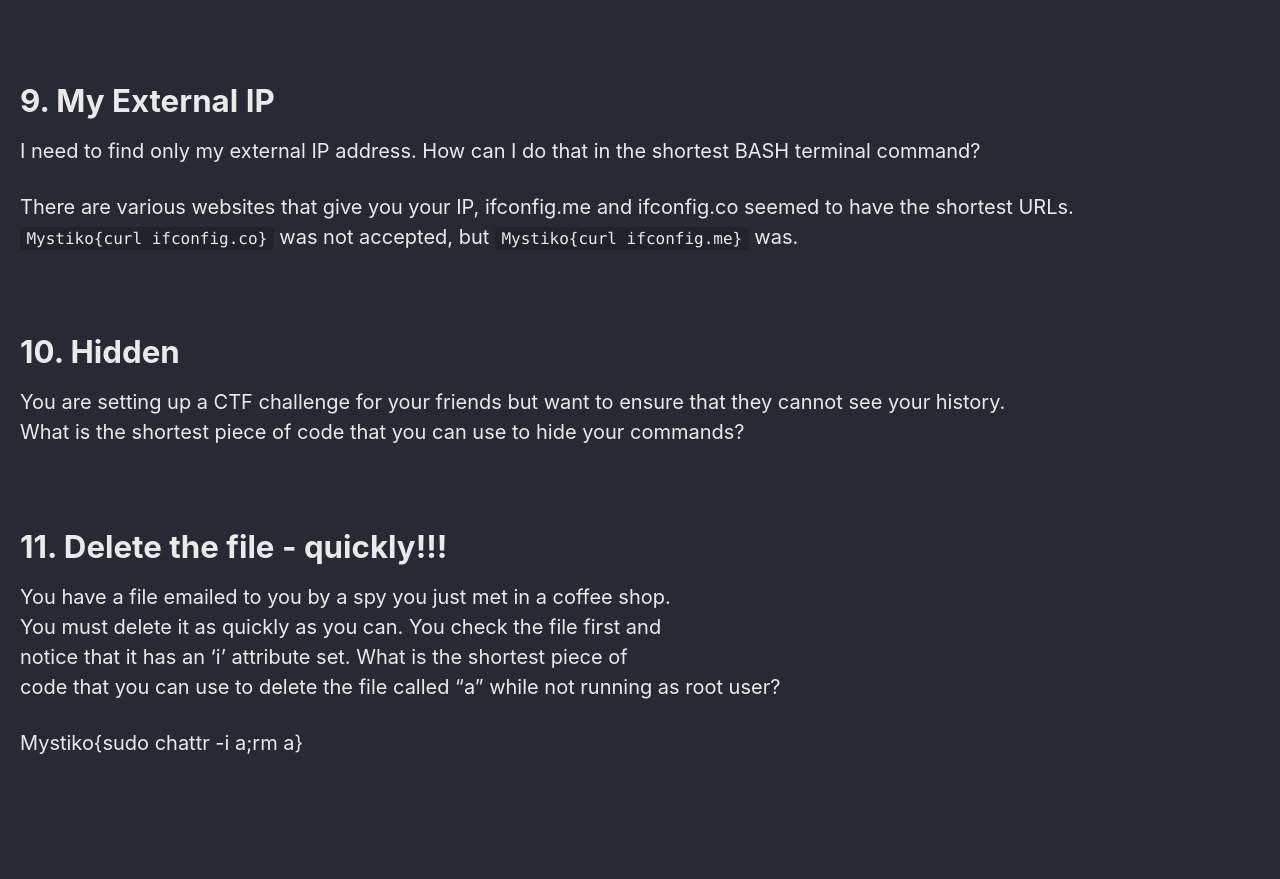
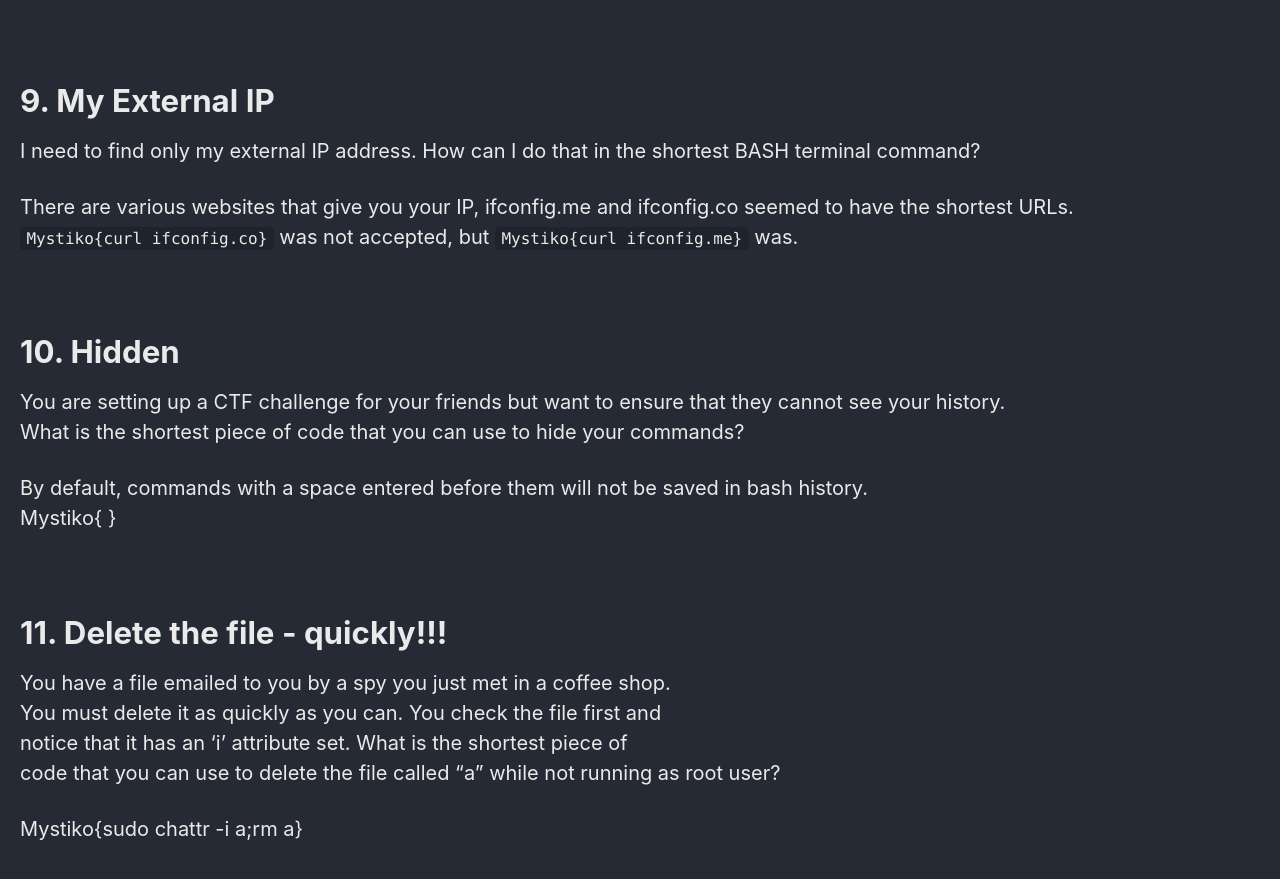
Before and after one commit to Connor-McCartney/Connor-McCartney.github.io, a Jekyll site: the page built from _pages/misc/shortest-bash-code-challs.md, in a window 1280 px wide and 900 px high, scrolled down 2418 px. Shown: the top 879 px of the window. Built offline with Jekyll 4.4.1, drawn with Linux system fonts in a browser that asks for light colours; cached includes are drawn as plain includes; before the commit the page ends 3232 px from its top, so only the background shows below that.

Commit message:
Update shortest-bash-code-challs.md

```diff
--- a/_pages/misc/shortest-bash-code-challs.md
+++ b/_pages/misc/shortest-bash-code-challs.md
@@ -114,6 +114,8 @@ There are various websites that give you your IP, ifconfig.me and ifconfig.co se
 You are setting up a CTF challenge for your friends but want to ensure that they cannot see your history. <br>
 What is the shortest piece of code that you can use to hide your commands?
 
+By default, commands with a space entered before them will not be saved in bash history. <br>
+Mystiko{ }
 
 <br>
 
```
